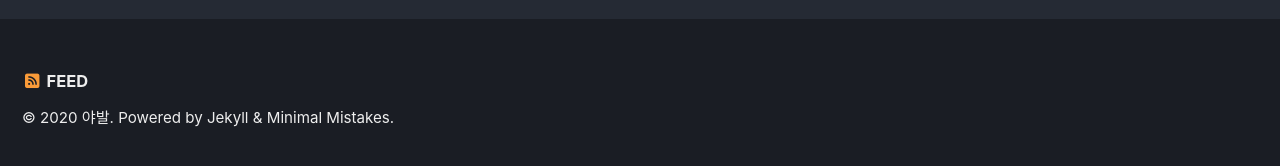
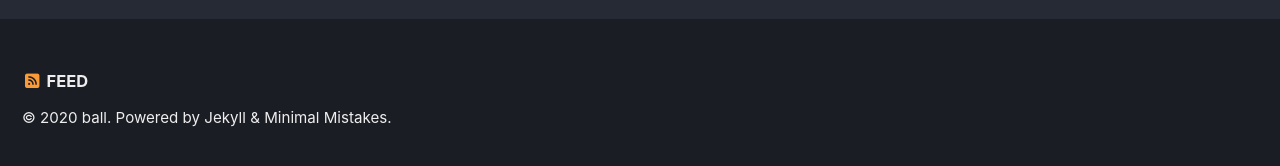
Before and after one commit to pmfpdf/pmfpdf.github.io, a Jekyll site: the page built from index.html, in a window 1280 px wide and 900 px high, scrolled down 222 px. Shown: the part 726-892 px from the top of the window. Built offline with Jekyll 4.4.1, drawn with Linux system fonts in a browser that asks for light colours; cached includes are drawn as plain includes; nearby versions of some CDN libraries; the list of posts is cut into pages by our own code.

Commit message:
ㄷㄹㄷㄹ

```diff
--- a/_config.yml
+++ b/_config.yml
@@ -15,11 +15,11 @@ theme                  : "minimal-mistakes-jekyll"
 minimal_mistakes_skin    : "dark" # "air", "aqua", "contrast", "dark", "dirt", "neon", "mint", "plum", "sunrise"
 
 # Site Settings
-locale                   : ""
+locale                   : "아니"
 title                    : "아니"
 title_separator          : "-"
 subtitle                 : # site tagline that appears below site title in masthead
-name                     : "야발"
+name                     : "ball"
 description              : ""
 url                      : "https://pmfpdf.github.io/" # the base hostname & protocol for your site e.g. "https://mmistakes.github.io"
 baseurl                  : # the subpath of your site, e.g. "/blog"
```
